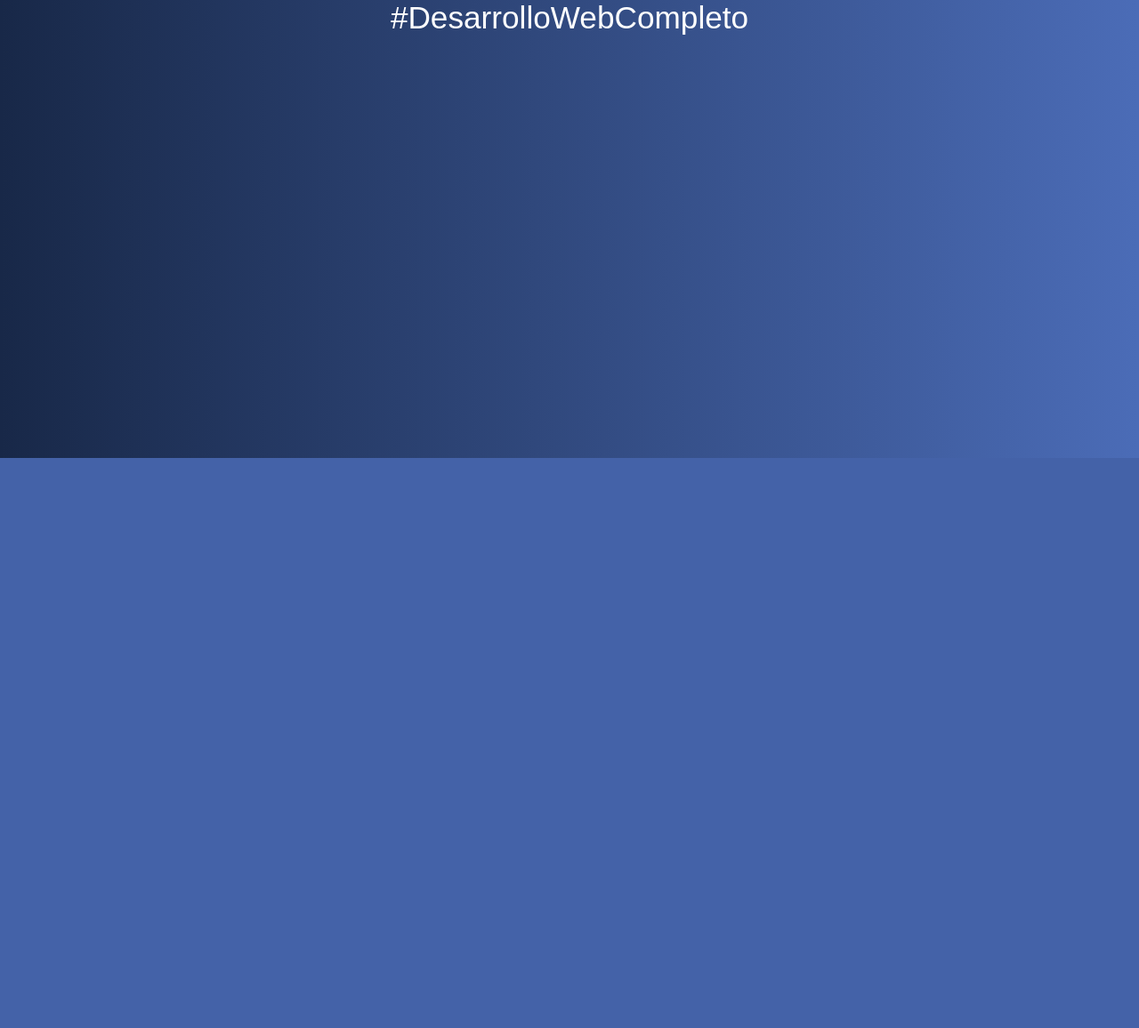
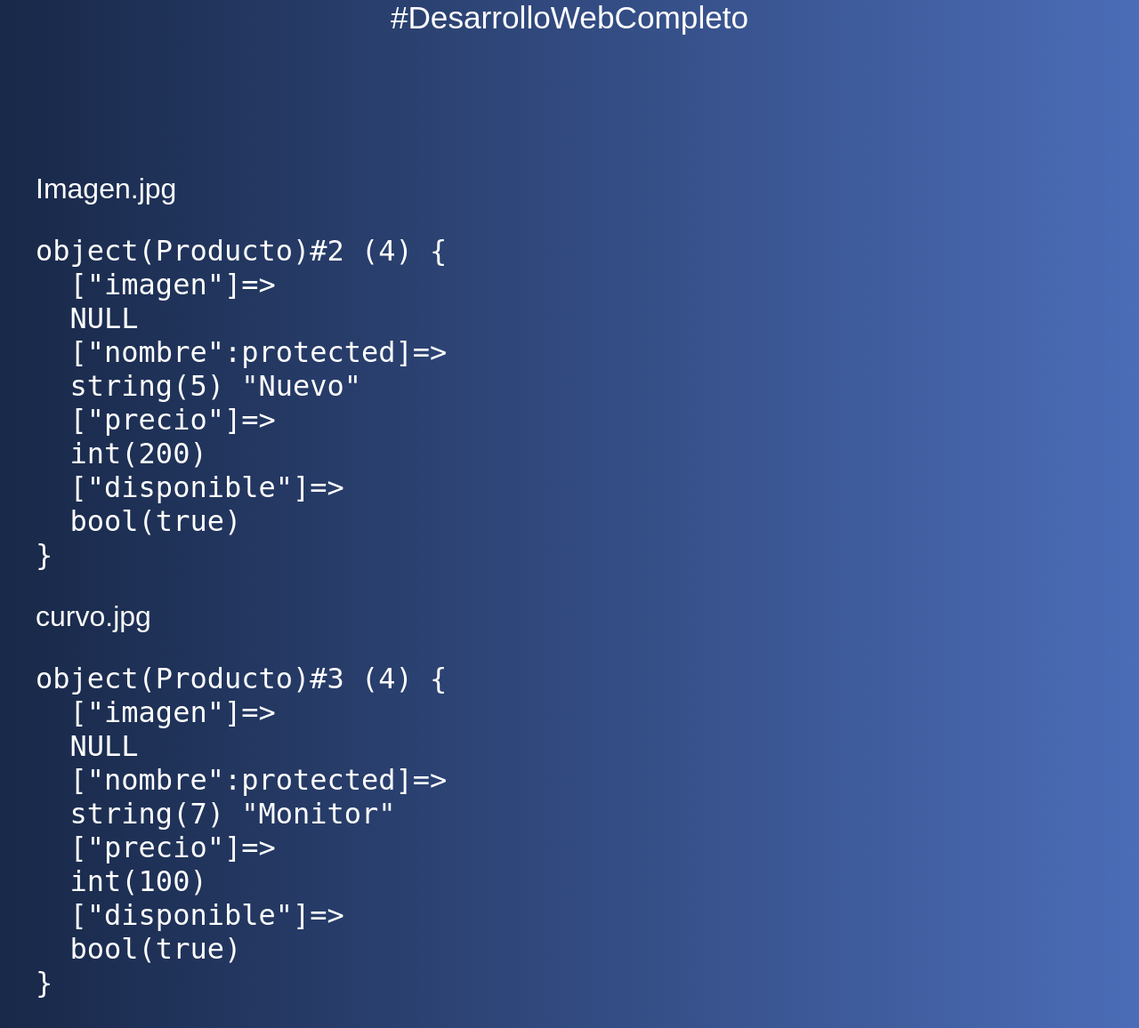
Before and after one commit to phixuan/POO-in-PHP, a PHP site: page /03.php in a window 1280 px wide. Shown: the part 285-1441 px from the top of the page at 89% size. Before the commit the page ends 800 px from the top, so only its background shows below. Run offline with PHP 8.4, Linux system fonts and the light colour scheme.

Commit message:
i use a new term, static, is for don't call methodos, it is used in lagaron

```diff
--- a/03.php
+++ b/03.php
@@ -1,4 +1,65 @@
-<?php include 'includes/header.php';
+<?php
+declare( strict_types = 1);
+
+use Producto as GlobalProducto;
+
+include 'includes/header.php';
+
+//Metodos estaticos
+
+class Producto {
+
+    public $imagen;
+
+    public static $imagenPlaceholder = "Imagen.jpg";
+
+    public function __construct(protected string $nombre, public int $precio, public bool $disponible, string $imagen)
+    {
+        if($imagen){
+            self::$imagenPlaceholder = $imagen;
+        }
+    }
+
+    public static function obtenerImagenProducto(){
+        return self::$imagenPlaceholder;
+    }
+
+    public static function obtenerProducto(){
+        echo ("Obteniendo datos del producto...");
+    }
+
+    public function mostrarProducto(){
+        echo ("El producto es: " . $this->nombre . " y su precio es de $" . $this->precio);
+    }
+
+    public function getNombre(){
+        return $this->nombre;
+    }
+
+    public function setNombre(string $nombre){
+        $this->nombre = $nombre;
+    }
+}
+
+$producto = new Producto('Tablet', 200, true, "");
+// $producto->mostrarProducto();
+
+echo ($producto->obtenerImagenProducto());
+
+echo ($producto->setNombre("Nuevo"));
+
+echo ("<pre>");
+var_dump($producto);
+echo ("</pre>");
+
+$producto2 = new Producto("Monitor", 100, true, "curvo.jpg");
+// $producto2->mostrarProducto();
+
+echo ($producto2->obtenerImagenProducto());
 
 
+echo ("<pre>");
+var_dump($producto2);
+echo ("</pre>");
+
 include 'includes/footer.php';
```
